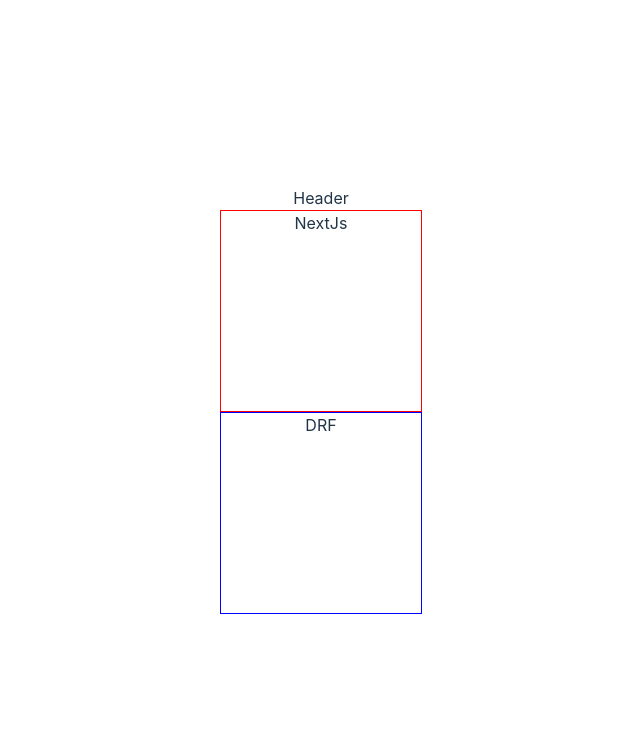
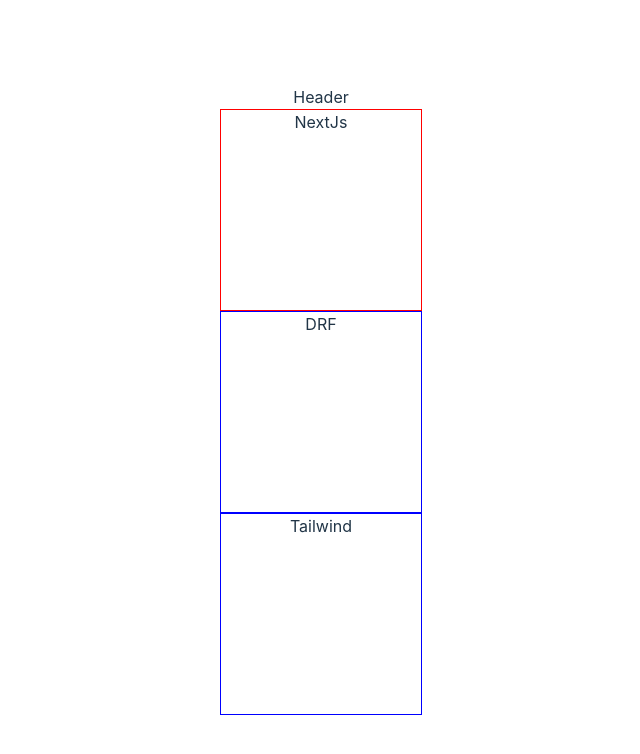
Before and after one commit to girishgirijan/git_clone, a React (Vite) app: page / in a window 1280 px wide. Shown: the top 754 px of the page, without its empty margins (319-959 px from the left). Built offline with nearby package versions, Linux system fonts and the light colour scheme.

Commit message:
New section added in body

```diff
--- a/src/components/Body.jsx
+++ b/src/components/Body.jsx
@@ -5,6 +5,7 @@
     <>
       <div style={{"width": "200px", "height": "200px", "border": "solid 1px red"}}>NextJs</div>
       <div style={{"width": "200px", "height": "200px", "border": "solid 1px blue"}}>DRF</div>
+      <div style={{"width": "200px", "height": "200px", "border": "solid 1px blue"}}>Tailwind</div>
     </>
   )
 }
```
